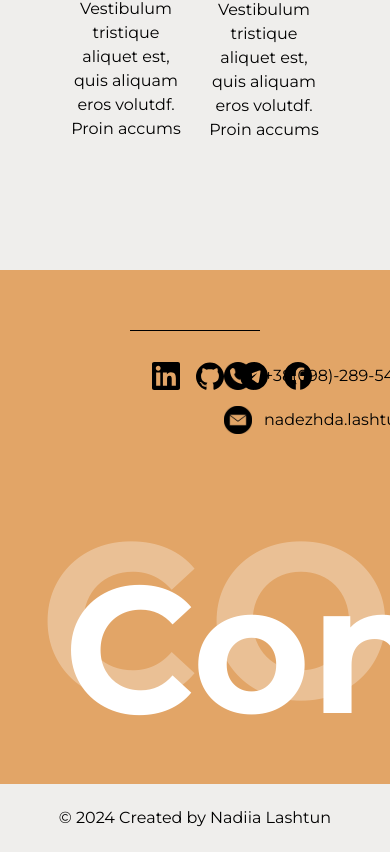
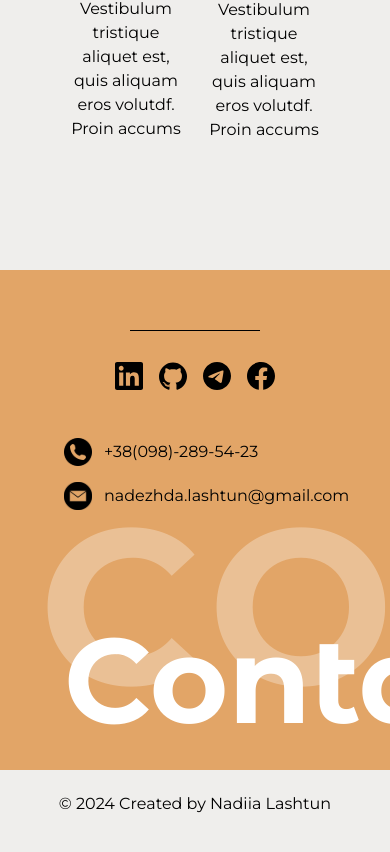
Before and after one commit to NadiiaLashtun/Portfolio-v-2.0, a React (Vite) app: page / in a window 390 px wide. Shown: the part 6652-7504 px from the top of the page. Built offline with nearby package versions, Linux system fonts and the light colour scheme.

Commit message:
Add responsiveness to the Contact page

```diff
--- a/src/components/Pages/ContactsPage.jsx
+++ b/src/components/Pages/ContactsPage.jsx
@@ -7,14 +7,12 @@ function ContactsPage() {
   return (
     <section className='relative px-16 pt-16 bg-brand-color -z-10'>
       <div className='w-1/3 h-[1px] absolute top-[60px] left-1/2 -translate-x-1/2 bg-black'></div>
-      <div className='flex items-start pt-7'>
-        <div className='grow w-full'>
-          <div className='translate-x-[55%]'>
-            <SocialList color='text-black' />
-          </div>
-        </div>
 
-        <div className='grow-0 flex flex-col gap-4 align-end mb-20'>
+      <div className='flex justify-center pt-7'>
+        <SocialList color='text-black' />
+      </div>
+      <div className='flex justify-center lg:justify-end pt-12 lg:pt-0'>
+        <div className='flex flex-col gap-4 mb-20 '>
           <div className='flex items-center gap-3'>
             <img src={Phone} alt='Phone' />
             <a href='tel:+380982895423'>+38(098)-289-54-23</a>
@@ -27,7 +25,8 @@ function ContactsPage() {
           </div>
         </div>
       </div>
-      <h2 className='font-Montserrat-Alternates font-bold text-[180px] text-white text-left'>
+
+      <h2 className='font-Montserrat-Alternates font-bold text-[120px] md:text-[180px] text-white text-left'>
         Contacts
       </h2>
       <BackgroundText text='contacts' left='10%' bottom='0' />
@@ -36,3 +35,5 @@ function ContactsPage() {
 }
 
 export default ContactsPage;
+
+/*translate-x-[60%]*/
```
